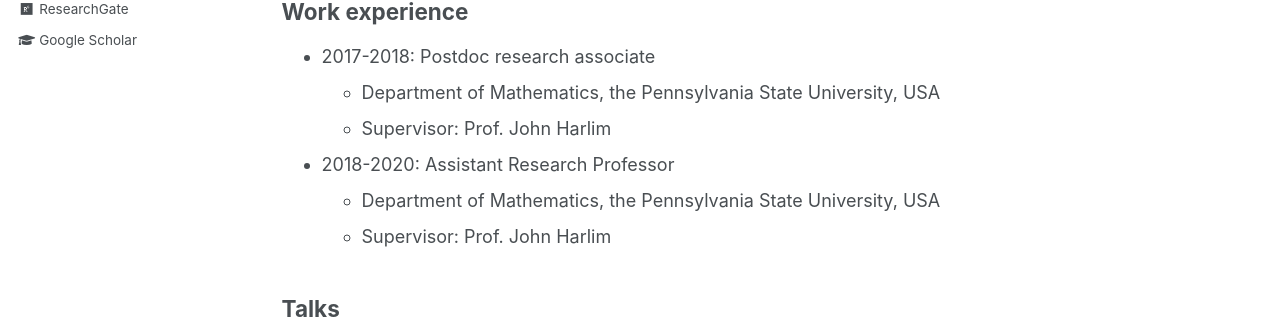
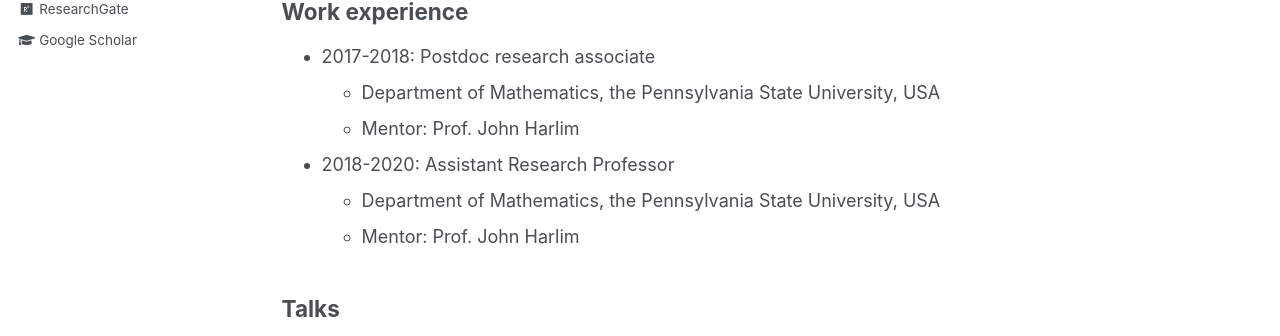
Before and after one commit to willingjiang/willingjiang.github.io, a Jekyll site: the page built from _pages/cv.md, in a window 1280 px wide and 900 px high. Shown: the part 409-745 px from the top of the window. Built offline with Jekyll 4.4.1, drawn with Linux system fonts in a browser that asks for light colours.

Commit message:
Update cv.md

```diff
--- a/_pages/cv.md
+++ b/_pages/cv.md
@@ -19,11 +19,11 @@ redirect_from:
 
 * 2017-2018: Postdoc research associate
   * Department of Mathematics, the Pennsylvania State University, USA
-  * Supervisor: Prof. John Harlim
+  * Mentor: Prof. John Harlim
 
 * 2018-2020: Assistant Research Professor
   * Department of Mathematics, the Pennsylvania State University, USA
-  * Supervisor: Prof. John Harlim
+  * Mentor: Prof. John Harlim
 
 ## Talks
 
```
